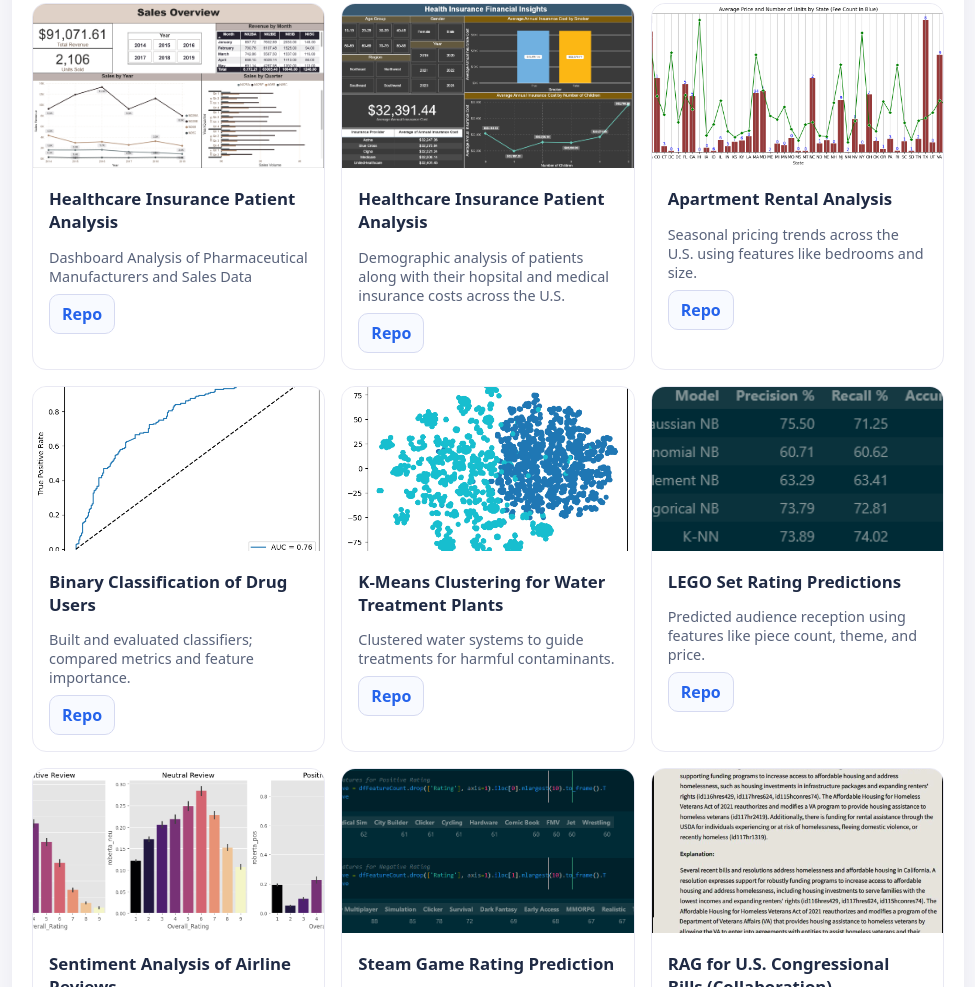
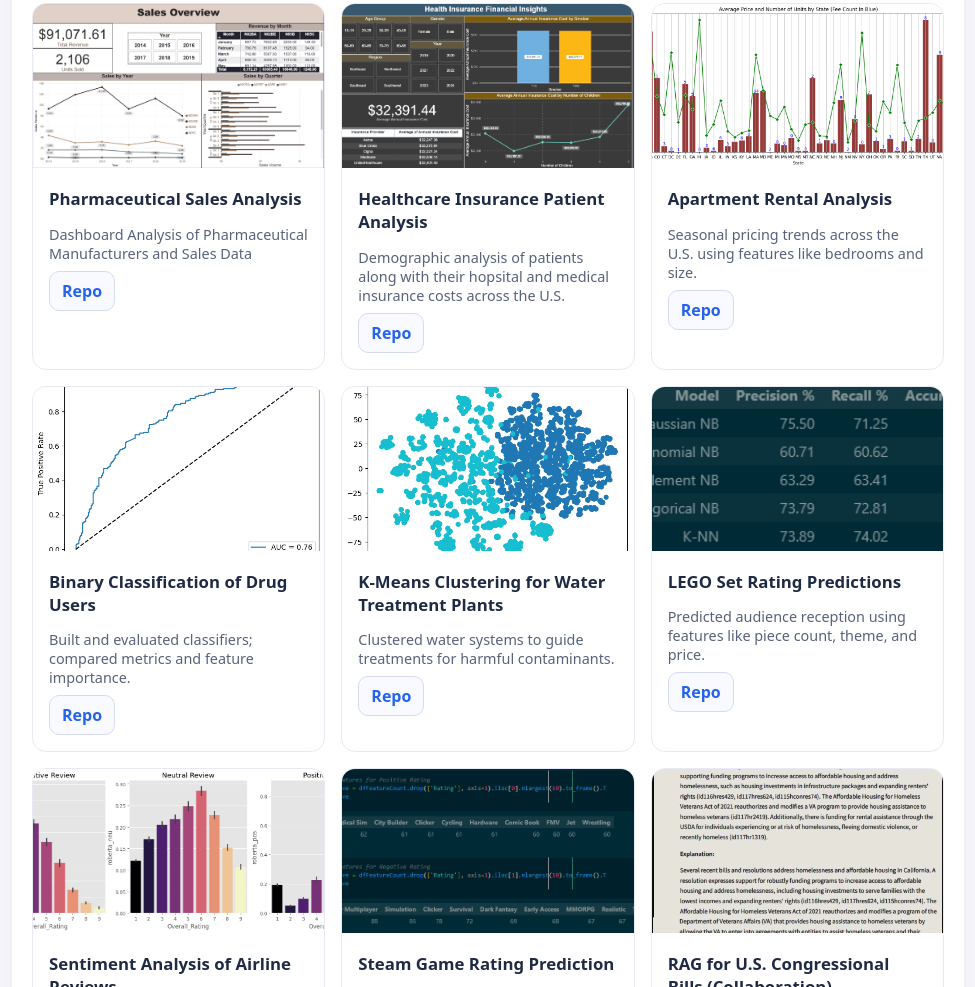
Before and after one commit to acai747/acai747.github.io, a plain HTML site: page index.html in a window 1280 px wide. Shown: the part 740-1727 px from the top of the page, without its empty margins (152-1127 px from the left). Drawn offline with Linux system fonts and the light colour scheme.

Commit message:
Update index.html

```diff
--- a/index.html
+++ b/index.html
@@ -85,7 +85,7 @@
             <img class="thumb" src="assets/img/pharma-sales.png" alt="Pharmaceutical Analysis dashboard preview" />
           </a>
           <div class="card-body">
-            <h3>Healthcare Insurance Patient Analysis</h3>
+            <h3>Pharmaceutical Sales Analysis</h3>
             <p class="meta">Dashboard Analysis of Pharmaceutical Manufacturers and Sales Data</p>
             <div class="links">
               <a class="btn" href="https://github.com/acai747/Portfolio" target="_blank" rel="noopener">Repo</a>
```
